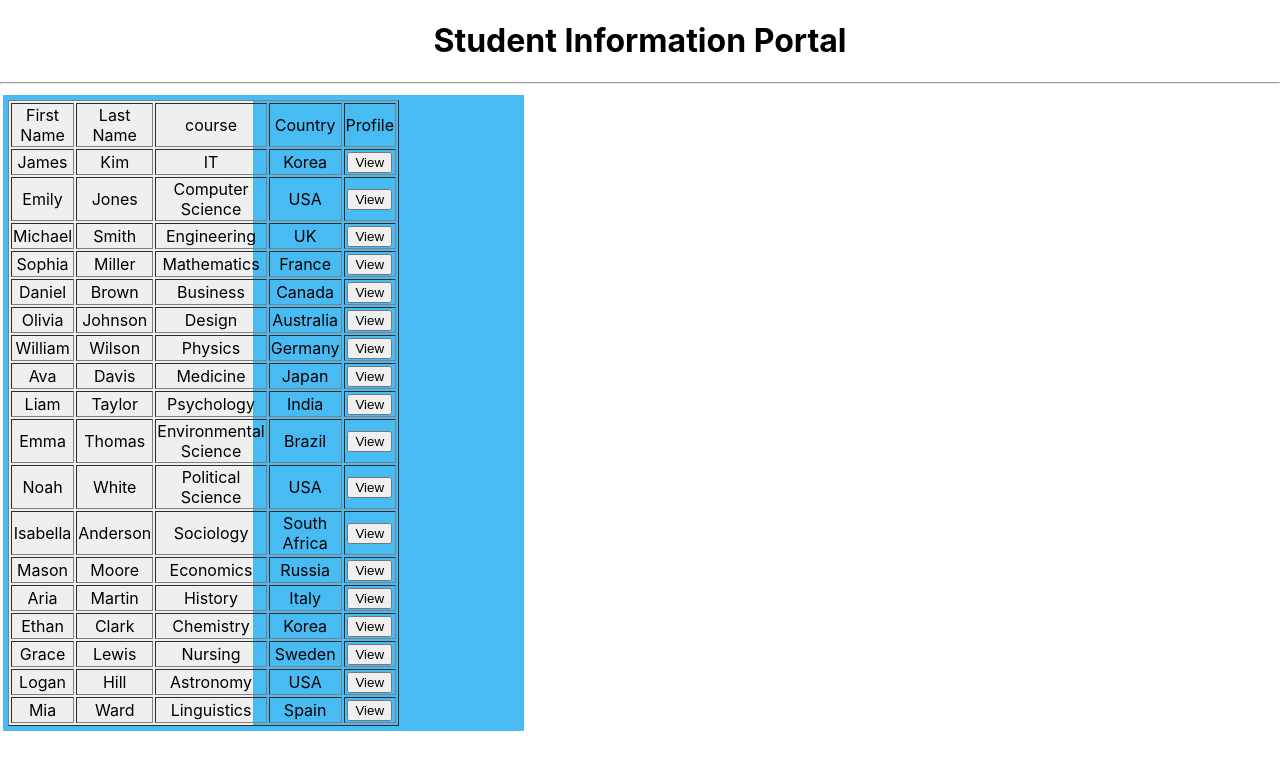
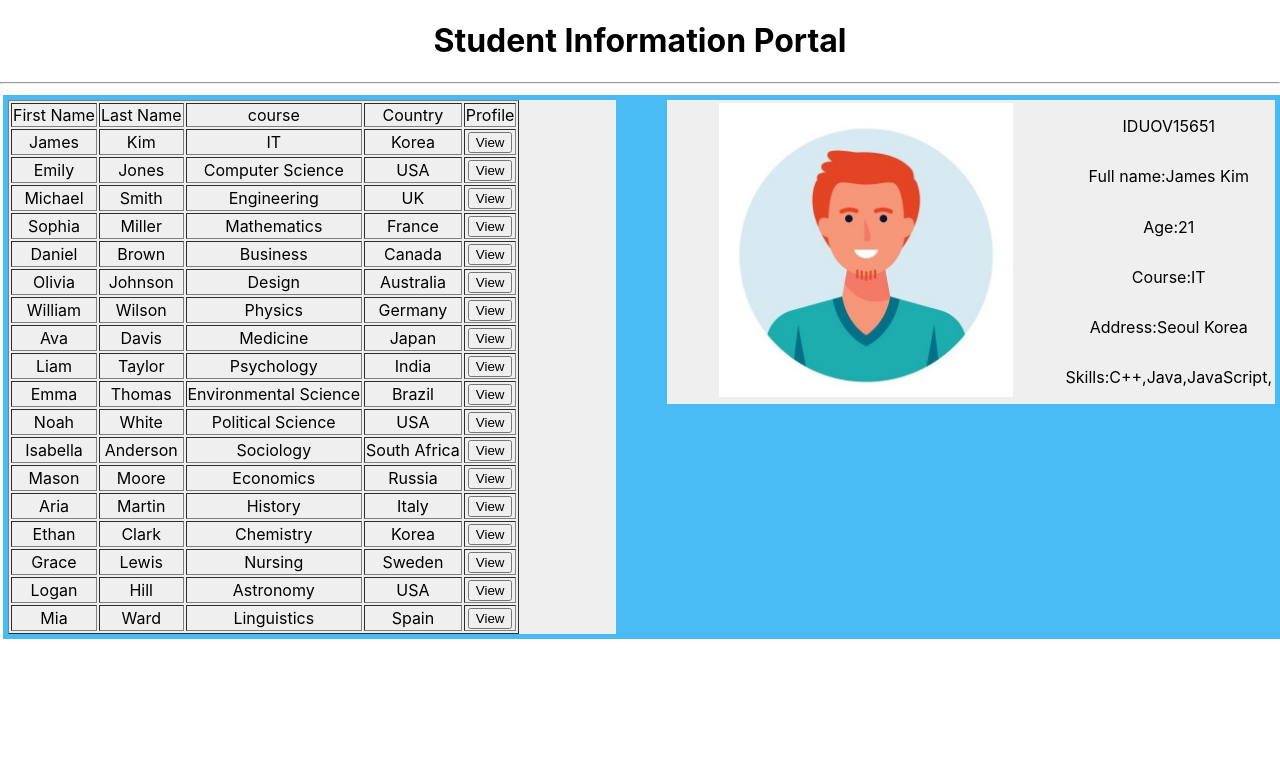
Before and after one commit to TharinduLakshimal/IT3133ReactProject, a React (Create React App) app in the folder studentapp/: page / in a window 1280 px wide. Shown: the top 770 px of the page. Built offline with nearby package versions, Linux system fonts and the light colour scheme.

Commit message:
view button onclick function added

```diff
--- /dev/null
+++ b/studentapp/src/components/Profile.js
@@ -0,0 +1,29 @@
+export default function Profile(props){
+    return(
+        <>
+        <table>
+            <tr>
+                <td rowSpan={7}>
+                    <img className='profile' src={require('../assests/img/'+props.stu.profilePic)} alt="Profile Picture"/>
+                </td>
+                <td>ID{props.stu.studentId}</td>
+            </tr>
+            <tr>
+                <td>Full name:{props.stu.firstName+" "+props.stu.lastName}</td>
+            </tr>
+            <tr>
+                <td>Age:{props.stu.age}</td>
+            </tr>
+            <tr>
+                <td>Course:{props.stu.course}</td>
+            </tr>
+            <tr>
+                <td>Address:{props.stu.address.city+" "+props.stu.address.country}</td>
+            </tr>
+            <tr>
+                <td>Skills:{props.stu.skills.map(skill=>skill+=",")}</td>
+            </tr>
+        </table>
+        </>
+    );
+}
--- a/studentapp/src/components/StudentTable.js
+++ b/studentapp/src/components/StudentTable.js
@@ -1,5 +1,9 @@
 import "../assests/css/compo.css"
+import Profile from "./Profile";
+import {useState} from"react";
+
 export default function StudentTable(props){
+    const [stu,setStu]=useState( props.students[0]);
     return (
 
     <div>
@@ -24,7 +28,7 @@
                             <td>{student.lastName}</td>
                             <td>{student.course}</td>
                             <td>{student.address.country}</td>
-                            <td><button>View</button></td>
+                            <td><button onClick={()=>setStu(student)}>View</button></td>
 
                         </tr>
                         )
@@ -32,6 +36,9 @@
                     </tbody>
                 </table>
                </div>
+               <div className="rightDiv">
+                        <Profile stu={stu}/>
+                    </div>
             </div>
     </div>
 
```
